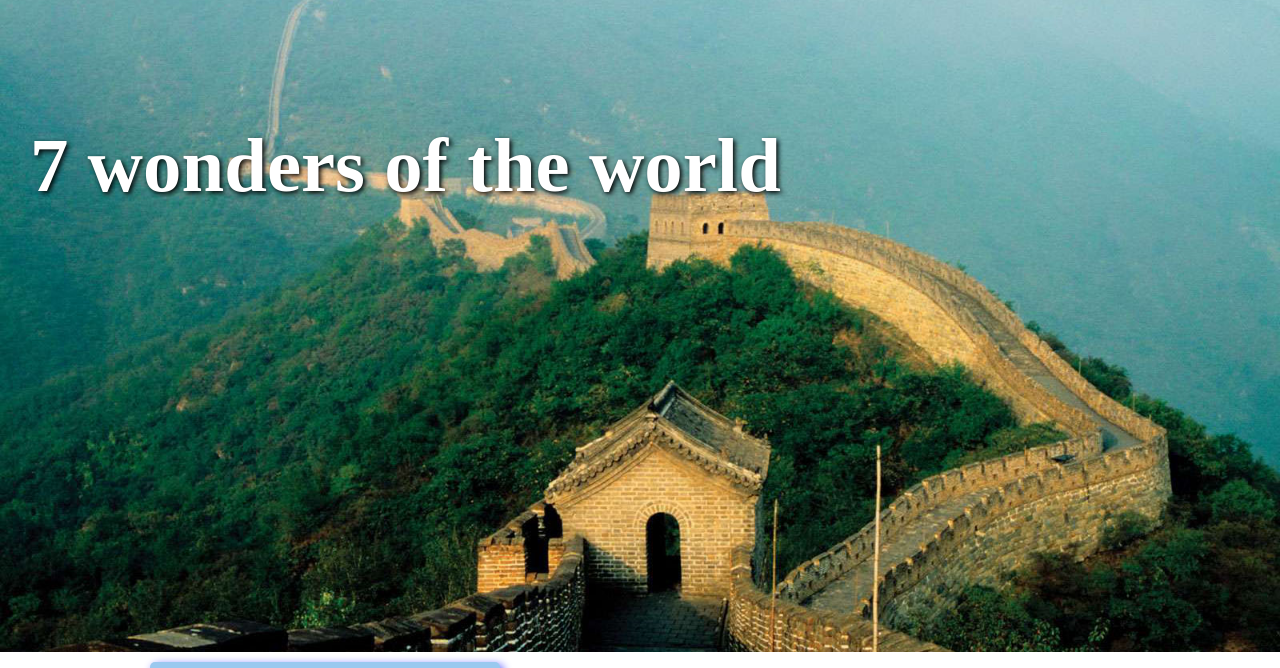
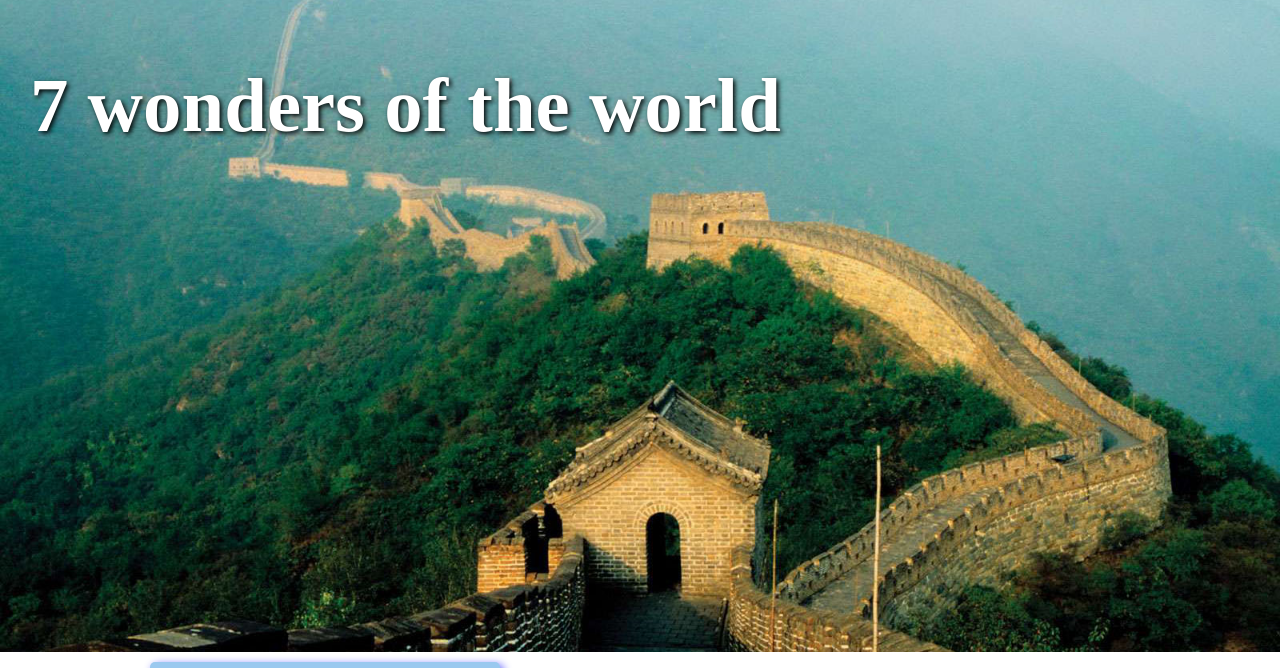
Before and after one commit to subhendu525/travel, a plain HTML site: page index.html in a window 1280 px wide. Shown: the part 68-736 px from the top of the page. Drawn offline with Linux system fonts and the light colour scheme.

Commit message:
Update style.css

```diff
--- a/style.css
+++ b/style.css
@@ -123,8 +123,8 @@
 #m_text{
 	position:absolute;
 	width:100%;
-	margin:0;
-	top:20%;
+	margin:0 auto;
+	top:100px;
 	left:0;
 	padding:30px;
 	font-size:3vw;
```
